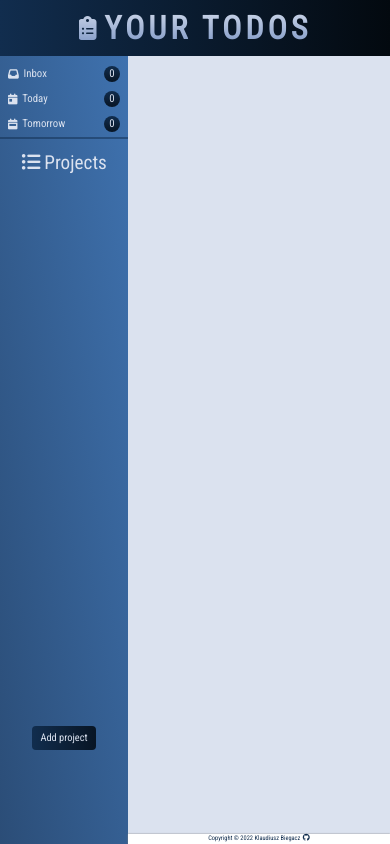
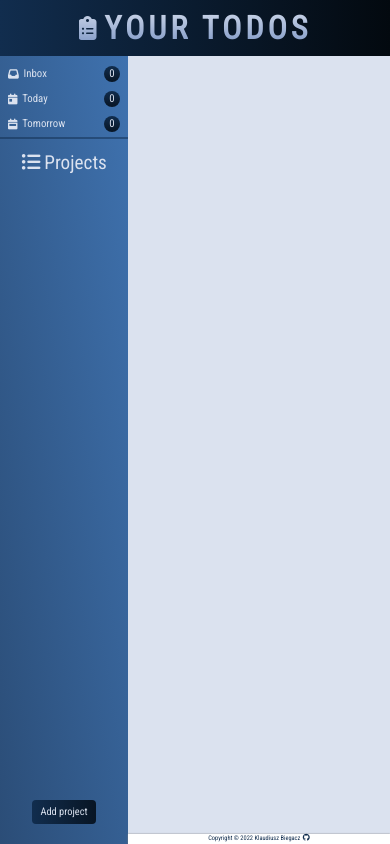
Before and after one commit to KlaudiuszB5528/Your-TODOS_v2, a React (Vite) app: page / in a window 390 px wide. Built offline with nearby package versions, Linux system fonts and the light colour scheme.

Commit message:
mobile 100vh fix

```diff
--- a/src/App.tsx
+++ b/src/App.tsx
@@ -5,15 +5,6 @@ import { Sidebar } from "./components/Sidebar";
 import { TodosContextProvider } from "./context/todos-context";
 
 const App: React.FC = () => {
-  const resizeHandler = () => {
-    let vh = window.innerHeight * 0.01;
-    document.documentElement.style.setProperty("--vh", `${vh}px`);
-  };
-
-  resizeHandler();
-
-  window.addEventListener("resize", resizeHandler);
-
   return (
     <TodosContextProvider>
       <Header />
--- a/src/main.css
+++ b/src/main.css
@@ -23,24 +23,19 @@
   height: 2rem;
 }
 
-:root {
-  --vh: 100vh;
-}
-
 html {
   font-size: 62.5%;
-}
-
-html,
-body {
-  height: 100%;
-  min-height: 100vh;
+  height: fill-available;
   height: -webkit-fill-available;
   height: -moz-available;
-  box-sizing: border-box;
 }
 
 body {
+  box-sizing: border-box;
+  min-height: 100vh;
+  min-height: fill-available;
+  min-height: -webkit-fill-available;
+  min-height: -moz-available;
   font-family: "Roboto Condensed", sans-serif;
   line-height: 1.5;
   -webkit-font-smoothing: antialiased;
@@ -113,12 +108,10 @@ h6 {
 
 @media screen and (max-width: 787px) {
   #root {
-    height: 100%;
-    width: 100%;
     grid-template-columns: 16rem 1fr;
   }
   .sidebar {
-    grid-template-rows: 0.1fr 0.8fr 0.1fr;
+    grid-template-rows: 0.1fr 1fr 0.1fr;
   }
   .main-section {
     overflow-y: auto;
--- a/src/scss/base/_base.scss
+++ b/src/scss/base/_base.scss
@@ -27,24 +27,19 @@
   }
 }
 
-:root {
-  --vh: 100vh;
-}
-
 html {
   font-size: 62.5%;
-}
-
-html,
-body {
-  height: 100%;
-  min-height: 100vh;
+  height: fill-available;
   height: -webkit-fill-available;
   height: -moz-available;
-  box-sizing: border-box;
 }
 
 body {
+  box-sizing: border-box;
+  min-height: 100vh;
+  min-height: fill-available;
+  min-height: -webkit-fill-available;
+  min-height: -moz-available;
   font-family: "Roboto Condensed", sans-serif;
   line-height: 1.5;
   -webkit-font-smoothing: antialiased;
--- a/src/scss/layout/_layout.scss
+++ b/src/scss/layout/_layout.scss
@@ -34,13 +34,11 @@
 
 @media screen and (max-width: 787px) {
   #root {
-    height: 100%;
-    width: 100%;
     grid-template-columns: 16rem 1fr;
   }
 
   .sidebar {
-    grid-template-rows: 0.1fr 0.8fr 0.1fr;
+    grid-template-rows: 0.1fr 1fr 0.1fr;
   }
 
   .main-section {
```
Also changed, not shown: 1 other file (tests, documents, lock files or other folders).
